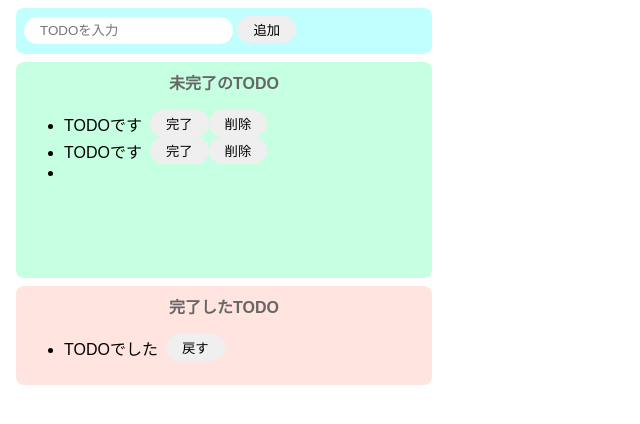
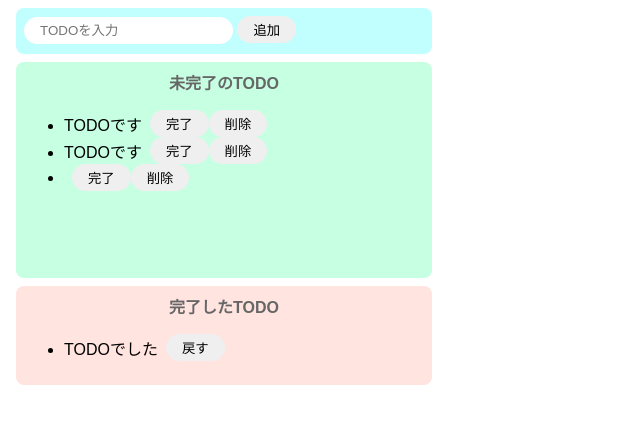
Before and after one commit to tkiyo86/codesandbox-sec5, a website built with Parcel: page index.html in a window 1280 px wide. Both pictures are taken after a click on the button "追加". Shown: the whole page, without its empty margins (0-640 px from the left). Built offline with nearby package versions, Linux system fonts and the light colour scheme.

Commit message:
33_add_task_button タスクの機能追加ボタン 「完了」「削除」ボタンを押すとアラートがでる機能までOK 次回は削除ボタンの機能実装

```diff
--- a/src/index.js
+++ b/src/index.js
@@ -63,9 +63,27 @@ const onClickAdd = () => {
   li.innerText = inputText;
   //console.log(li);
 
+  //34,bottonタグ生成
+  const completeButton = document.createElement("button");
+  completeButton.innerText = "完了";
+  //34-2、イベントを追加する
+  completeButton.addEventListener("click", () => {
+    alert("完了");
+  });
+
+  //34,botton削除タグ生成
+  const deleteButton = document.createElement("button");
+  deleteButton.innerText = "削除";
+  //34-2、イベントを追加する
+  deleteButton.addEventListener("click", () => {
+    alert("削除");
+  });
+
   // divタグの子要素に各要素を設定,HTMLをよく見る
   div.appendChild(li);
-  console.log(div);
+  div.appendChild(completeButton); // 34完了ボタン
+  div.appendChild(deleteButton); // 34削除ボタン
+  //console.log(div);
 
   /**
    * こんな感じでConsoleに表示されるはず
```
Also changed, not shown: index.html (+1 -0 lines).
